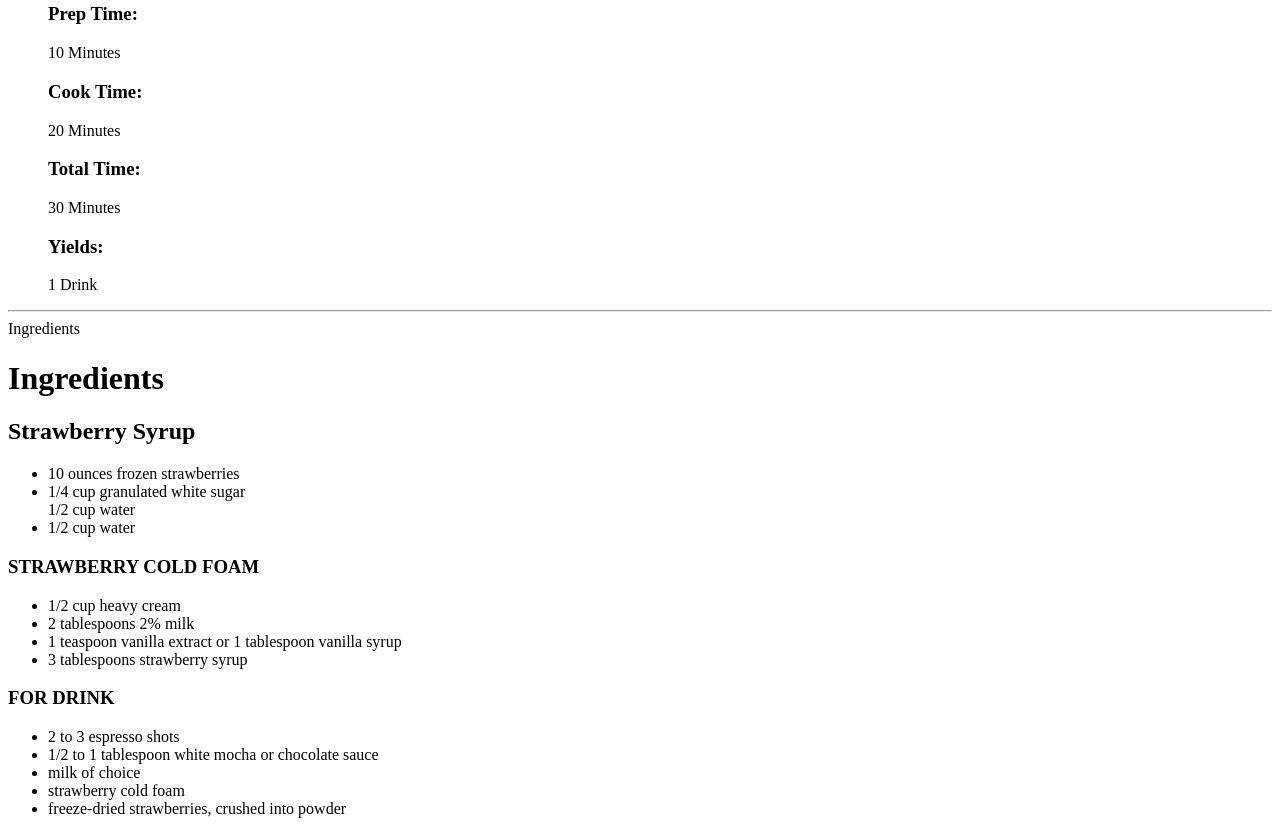
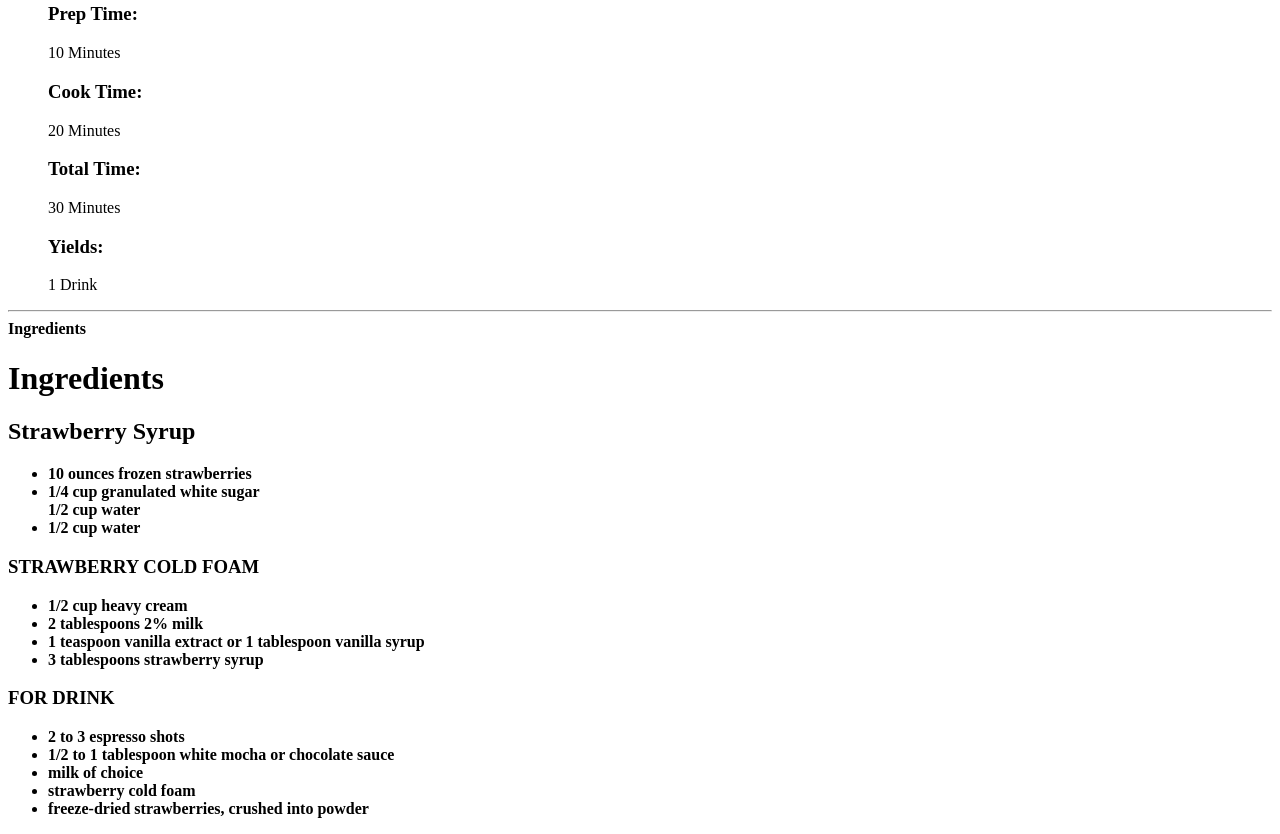
Before and after one commit to Aliengirldesigns/Aliengirldesigns.github.io, a plain HTML site: page recipe-page/index.html in a window 1280 px wide. Shown: the part 4006-4840 px from the top of the page. Drawn offline with Linux system fonts and the light colour scheme.

Commit message:
recipe-page

```diff
--- a/recipe-page/index.html
+++ b/recipe-page/index.html
@@ -134,7 +134,7 @@
             </oi>
         </ul>
         <hr>
-        <a id="Ingredients">Ingredients</a>
+        <b><a id="Ingredients">Ingredients</a><b>
         <h1>Ingredients</h1>
         <h2>Strawberry Syrup</h2>
         <ul>
```
